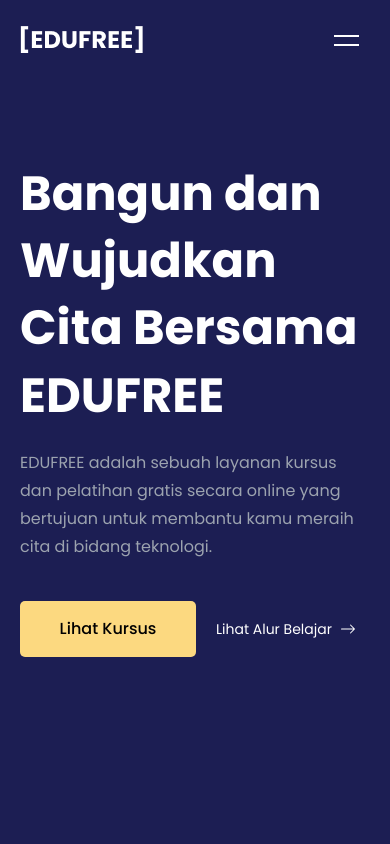
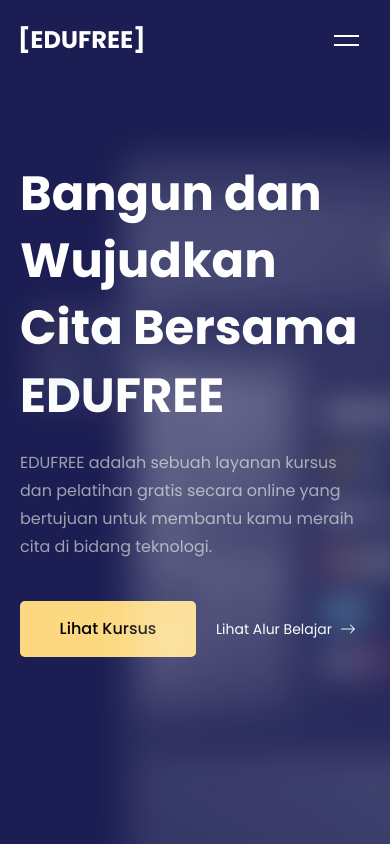
Before and after one commit to Taufik-H/edufree, a React (Vite) app: page / in a window 390 px wide. Shown: the top 844 px of the page. Built offline with nearby package versions, Linux system fonts and the light colour scheme.

Commit message:
feat: mobile hero image blur

```diff
--- a/src/assets/index.js
+++ b/src/assets/index.js
@@ -1,2 +1,5 @@
 export { default as logo } from "../assets/logo.png";
 export { default as goPage } from "../assets/go.svg";
+export { default as hero1 } from "../assets/heroimage1.png";
+export { default as hero2 } from "../assets/heroimage2.png";
+export { default as hero3 } from "../assets/heroimage3.png";
--- a/src/sections/Hero.jsx
+++ b/src/sections/Hero.jsx
@@ -1,11 +1,12 @@
 import React from "react";
 import { Container, Button } from "../components";
 import { dataHero } from "../constant";
+import { hero1, hero2, hero3 } from "../assets";
 import { BsArrowRight } from "react-icons/bs";
 function Hero() {
   return (
     <>
-      <div className=" w-full h-[100vh] bg-[#1C1E53]">
+      <div className=" w-full min-h-[100vh] bg-[#1C1E53] overflow-hidden">
         <Container className={`bg-[#1c1e53] max-w-[1440px] h-full`}>
           {dataHero.map((data, index) => (
             <div className="" key={index}>
@@ -30,6 +31,20 @@ function Hero() {
               </div>
             </div>
           ))}
+          <div className="blur-lg">
+            <div className="relative -mt-[400px]  ">
+              <img
+                src={hero1}
+                alt="hero image"
+                className="absolute -right-[100px] -top-[100px] opacity-70 w-auto h-[1000px] object-fill"
+              />
+              <img
+                src={hero2}
+                alt="hero image"
+                className="absolute top-10 opacity-50"
+              />
+            </div>
+          </div>
         </Container>
       </div>
     </>
```
